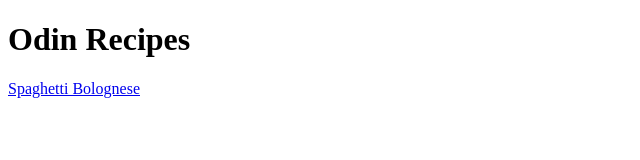
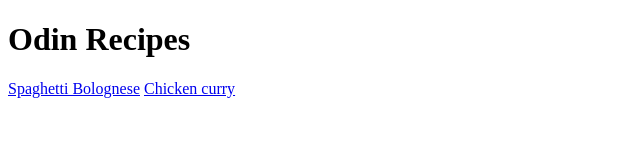
Before and after one commit to 7thVitas/odin-recipes, a plain HTML site: page index.html in a window 1280 px wide. Shown: the whole page, without its empty margins (0-640 px from the left). Drawn offline with Linux system fonts and the light colour scheme.

```diff
--- a/index.html
+++ b/index.html
@@ -7,5 +7,6 @@
     <body>
         <h1>Odin Recipes</h1>
         <a href="recipes/spaghetti-bolognese.html">Spaghetti Bolognese</a>
+        <a href="recipes/chicken-curry.html">Chicken curry</a>
     </body>
 </html>
```
Also changed, not shown: recipes/spaghetti-bolognese.html (+1 -1 lines).
